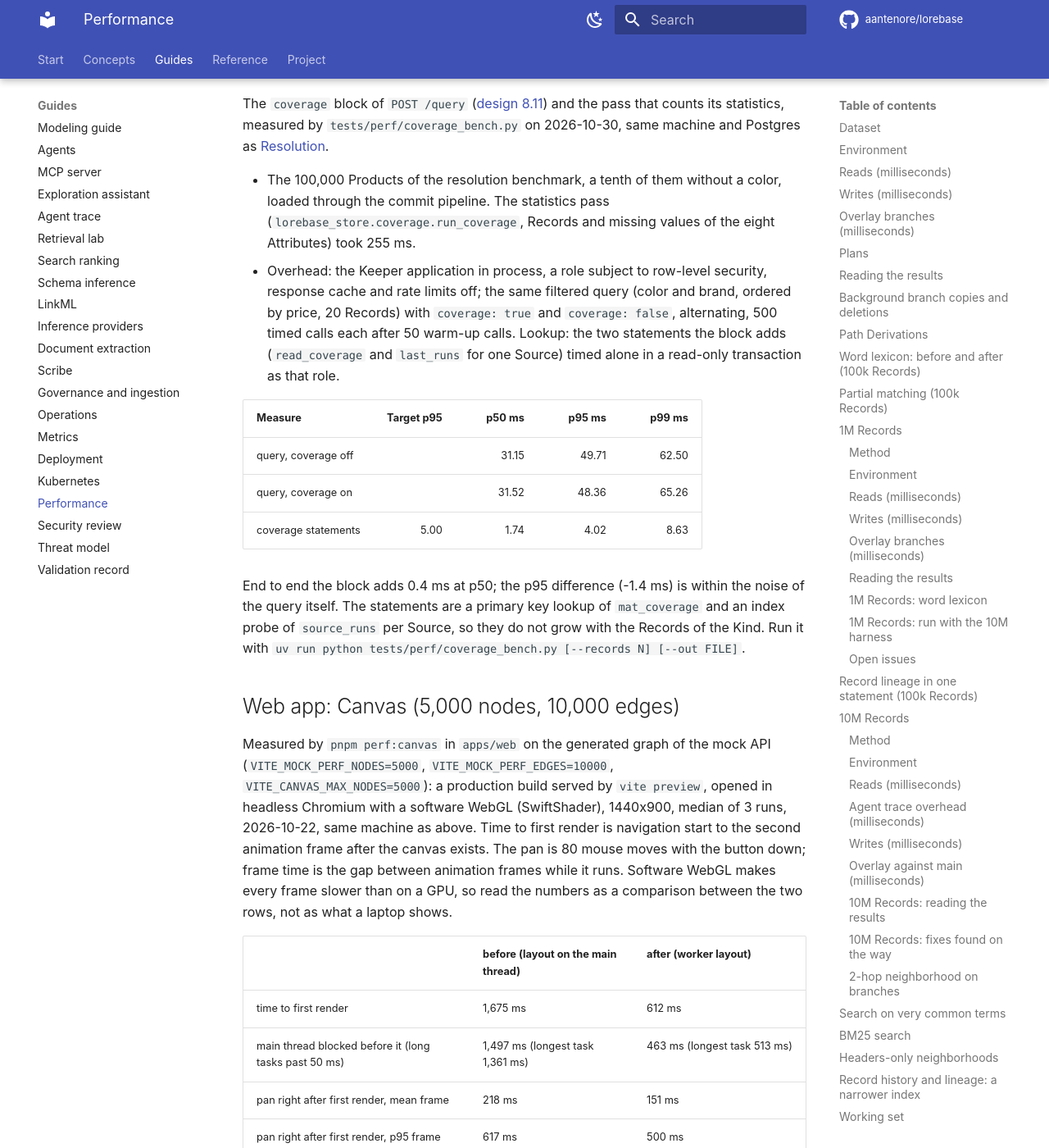
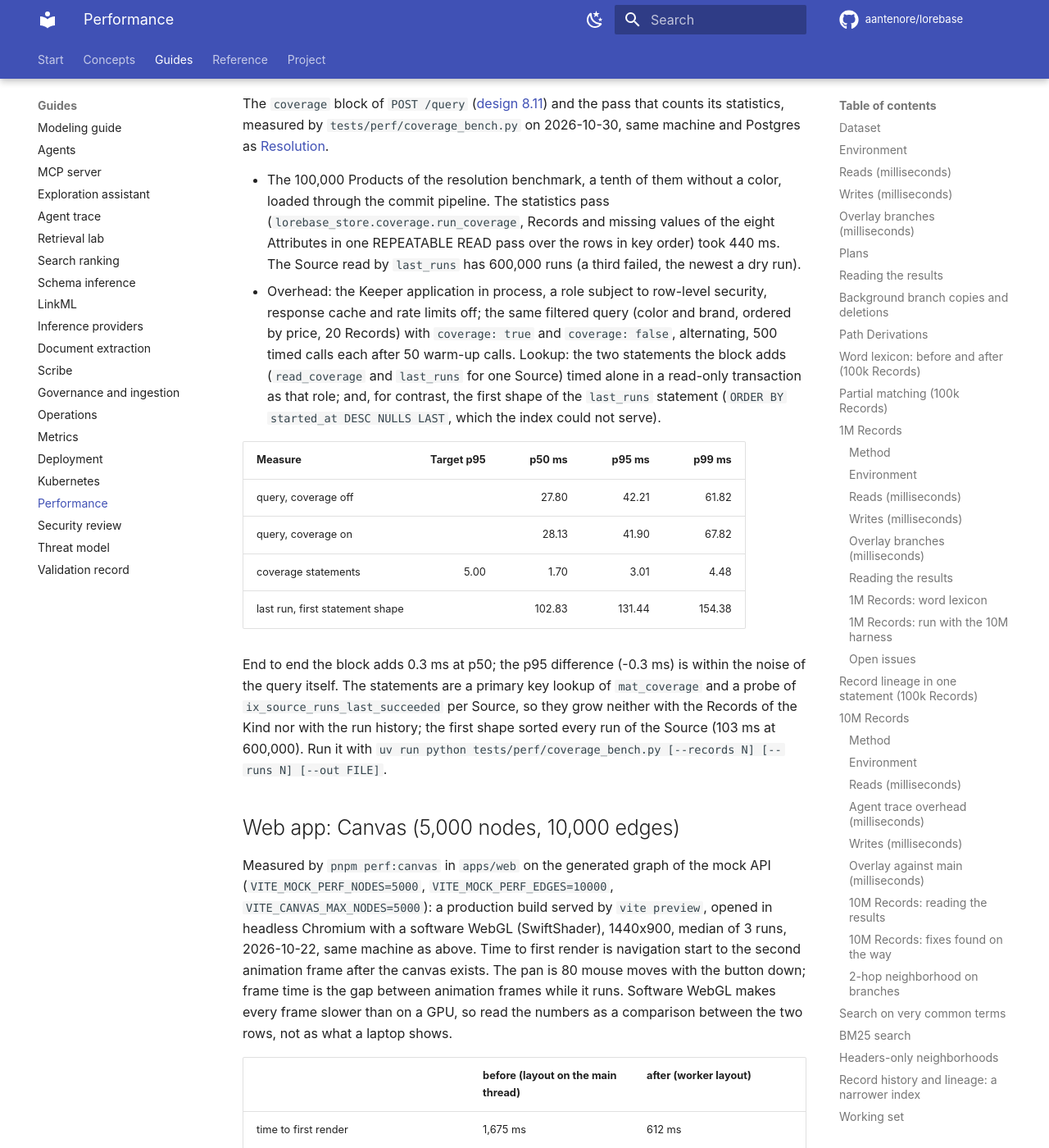
Before and after one commit to aantenore/lorebase, an MkDocs documentation site: the page built from docs/performance.md, in a window 1280 px wide and 1400 px high, scrolled down 50671 px. Shown: the whole window at 82% size. Built offline with MkDocs 1.6.1 and Material for MkDocs 9.7.7, drawn with Linux system fonts in a browser that asks for light colours; comment, search, counter and statistics services are not loaded.

Commit message:
Document the bounds, retention and snapshot rules of misses and coverage
Co-Authored-By: Claude Opus 5.5 <noreply@anthropic.com>

```diff
--- a/docs/performance.md
+++ b/docs/performance.md
@@ -1465,23 +1465,29 @@ and the pass that counts its statistics, measured by `tests/perf/coverage_bench.
 
 - The 100,000 Products of the resolution benchmark, a tenth of them without a color, loaded
   through the commit pipeline. The statistics pass (`lorebase_store.coverage.run_coverage`,
-  Records and missing values of the eight Attributes) took 255 ms.
+  Records and missing values of the eight Attributes in one REPEATABLE READ pass over the
+  rows in key order) took 440 ms. The Source read by `last_runs` has 600,000 runs (a third
+  failed, the newest a dry run).
 - Overhead: the Keeper application in process, a role subject to row-level security, response
   cache and rate limits off; the same filtered query (color and brand, ordered by price, 20
   Records) with `coverage: true` and `coverage: false`, alternating, 500 timed calls each after
   50 warm-up calls. Lookup: the two statements the block adds (`read_coverage` and
-  `last_runs` for one Source) timed alone in a read-only transaction as that role.
+  `last_runs` for one Source) timed alone in a read-only transaction as that role; and, for
+  contrast, the first shape of the `last_runs` statement (`ORDER BY started_at DESC NULLS
+  LAST`, which the index could not serve).
 
 | Measure | Target p95 | p50 ms | p95 ms | p99 ms |
 |---------|-----------:|-------:|-------:|-------:|
-| query, coverage off | | 31.15 | 49.71 | 62.50 |
-| query, coverage on | | 31.52 | 48.36 | 65.26 |
-| coverage statements | 5.00 | 1.74 | 4.02 | 8.63 |
-
-End to end the block adds 0.4 ms at p50; the p95 difference (-1.4 ms) is within the noise of
-the query itself. The statements are a primary key lookup of `mat_coverage` and an index
-probe of `source_runs` per Source, so they do not grow with the Records of the Kind. Run it
-with `uv run python tests/perf/coverage_bench.py [--records N] [--out FILE]`.
+| query, coverage off | | 27.80 | 42.21 | 61.82 |
+| query, coverage on | | 28.13 | 41.90 | 67.82 |
+| coverage statements | 5.00 | 1.70 | 3.01 | 4.48 |
+| last run, first statement shape | | 102.83 | 131.44 | 154.38 |
+
+End to end the block adds 0.3 ms at p50; the p95 difference (-0.3 ms) is within the noise of
+the query itself. The statements are a primary key lookup of `mat_coverage` and a probe of
+`ix_source_runs_last_succeeded` per Source, so they grow neither with the Records of the Kind
+nor with the run history; the first shape sorted every run of the Source (103 ms at 600,000). Run it
+with `uv run python tests/perf/coverage_bench.py [--records N] [--runs N] [--out FILE]`.
 
 ## Web app: Canvas (5,000 nodes, 10,000 edges)
 
```
Also changed, not shown: CHANGELOG.md (+2 -2 lines), docs/design.md (+14 -13 lines), docs/governance.md (+8 -4 lines), docs/operations.md (+30 -16 lines), docs/reference/configuration.md (+9 -4 lines), 1 other file.
